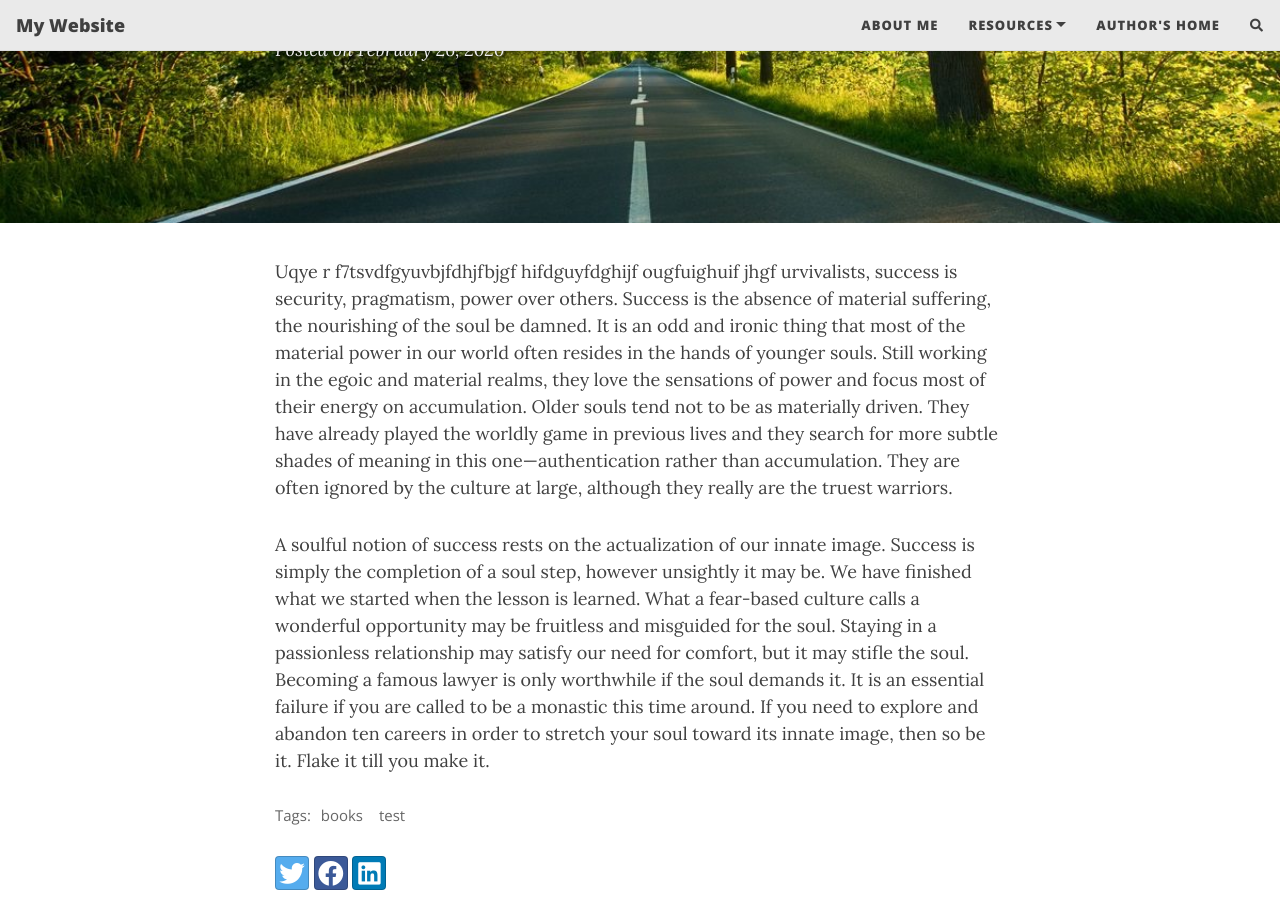
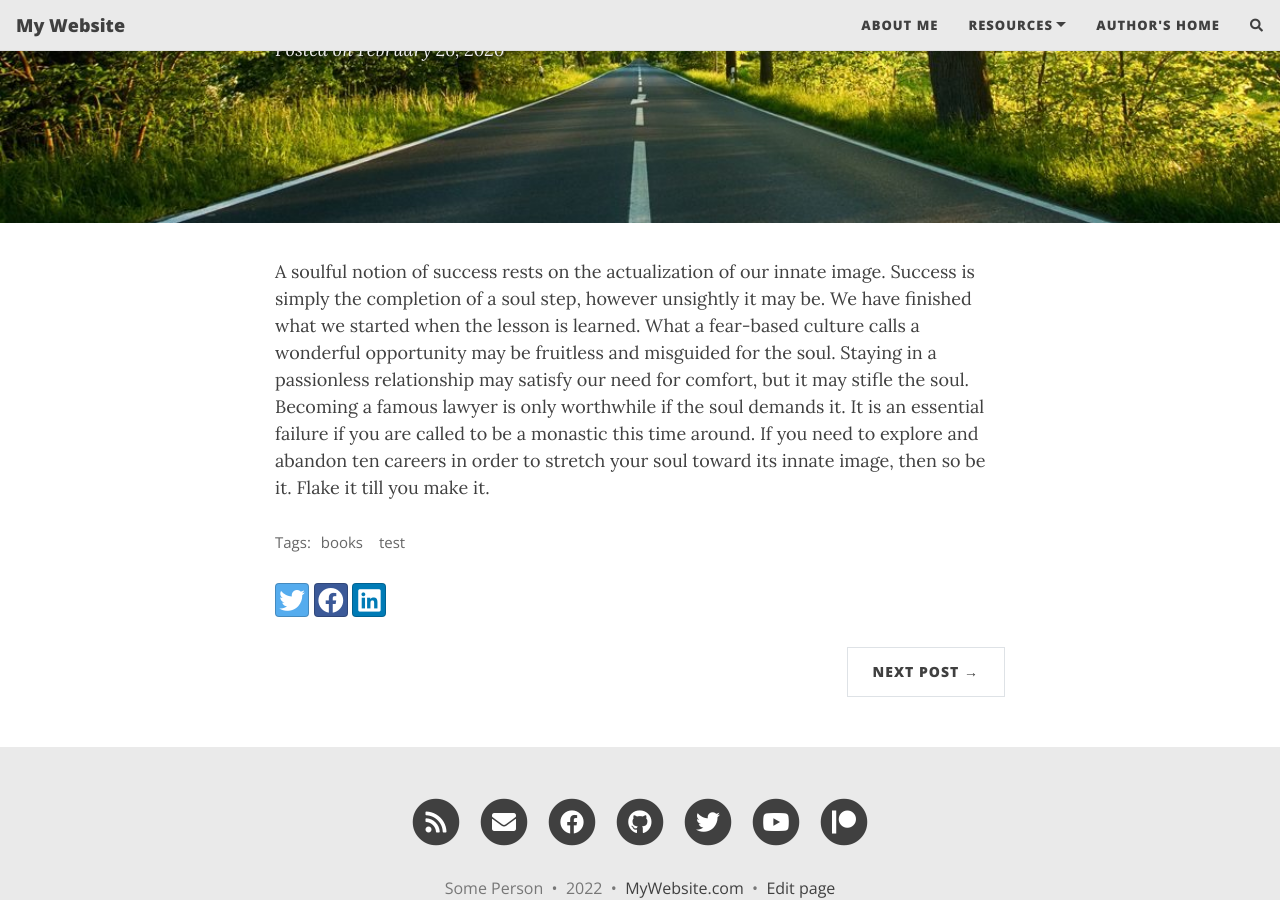
Before and after one commit to jeffersonett/jeffersonett.github.io, a Jekyll site: the page built from _posts/2020-02-26-flake-it-till-you-make-it.md, in a window 1280 px wide and 900 px high, scrolled down 320 px. Built offline with Jekyll 4.4.1, drawn with Linux system fonts in a browser that asks for light colours; nearby versions of some CDN libraries; comment, search, counter and statistics services are not loaded.

Commit message:
Update 2020-02-26-flake-it-till-you-make-it.md

```diff
--- a/_posts/2020-02-26-flake-it-till-you-make-it.md
+++ b/_posts/2020-02-26-flake-it-till-you-make-it.md
@@ -8,10 +8,5 @@ share-img: /assets/img/path.jpg
 tags: [books, test]
 ---
 
-Uqye r f7tsvdfgyuvbjfdhjfbjgf
-hifdguyfdghijf
-ougfuighuif
-jhgf
-urvivalists, success is security, pragmatism, power over others. Success is the absence of material suffering, the nourishing of the soul be damned. It is an odd and ironic thing that most of the material power in our world often resides in the hands of younger souls. Still working in the egoic and material realms, they love the sensations of power and focus most of their energy on accumulation. Older souls tend not to be as materially driven. They have already played the worldly game in previous lives and they search for more subtle shades of meaning in this one—authentication rather than accumulation. They are often ignored by the culture at large, although they really are the truest warriors.
 
 A soulful notion of success rests on the actualization of our innate image. Success is simply the completion of a soul step, however unsightly it may be. We have finished what we started when the lesson is learned. What a fear-based culture calls a wonderful opportunity may be fruitless and misguided for the soul. Staying in a passionless relationship may satisfy our need for comfort, but it may stifle the soul. Becoming a famous lawyer is only worthwhile if the soul demands it. It is an essential failure if you are called to be a monastic this time around. If you need to explore and abandon ten careers in order to stretch your soul toward its innate image, then so be it. Flake it till you make it.
```
